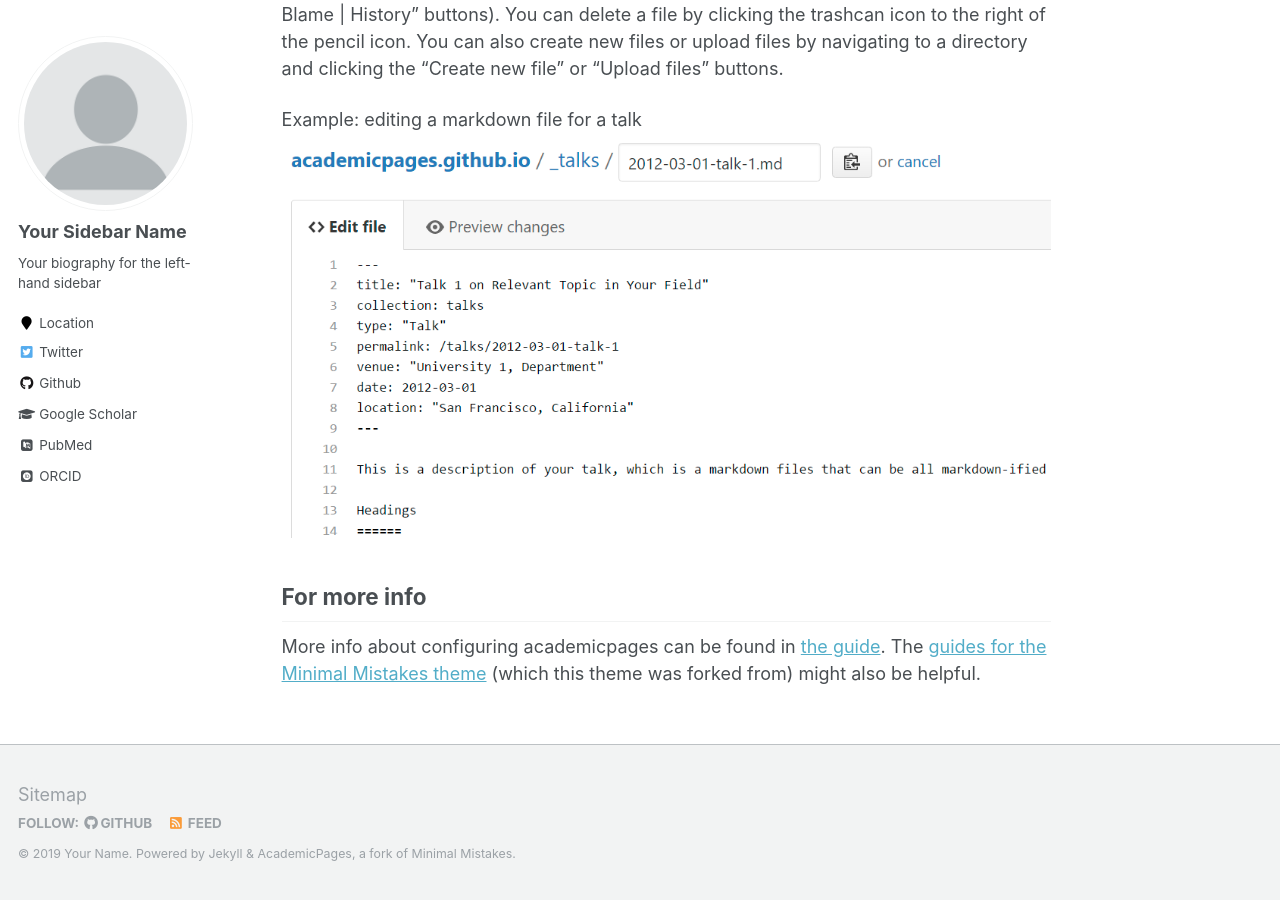
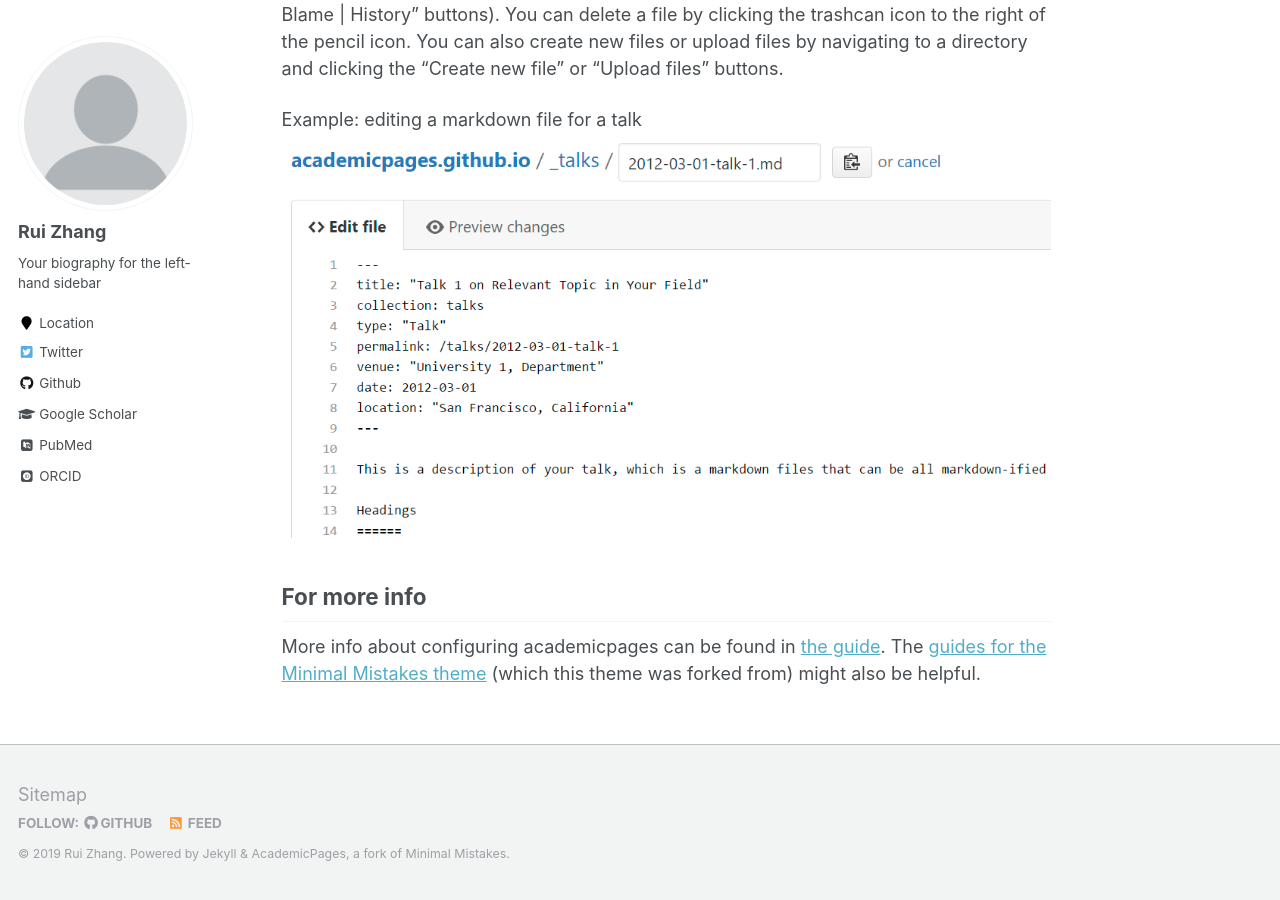
Before and after one commit to explorerr/explorerr.github.io, a Jekyll site: the page built from _pages/about.md, in a window 1280 px wide and 900 px high, scrolled down 2463 px. Built offline with Jekyll 4.4.1, drawn with Linux system fonts in a browser that asks for light colours; some web fonts are replaced; some of the changed text lies outside the part shown.

Commit message:
Update _config.yml

```diff
--- a/_config.yml
+++ b/_config.yml
@@ -7,13 +7,13 @@
 
 # Site Settings
 locale                   : "en-US"
-title                    : "Your Name / Site Title"
+title                    : "Happy Exploring"
 title_separator          : "-"
-name                     : &name "Your Name"
+name                     : &name "Rui Zhang"
 description              : &description "personal description"
-url                      : https://academicpages.github.io # the base hostname & protocol for your site e.g. "https://mmistakes.github.io"
+url                      : https://explorerr.github.io/ # the base hostname & protocol for your site e.g. "https://mmistakes.github.io"
 baseurl                  : "" # the subpath of your site, e.g. "/blog"
-repository               : "academicpages/academicpages.github.io"
+repository               : "academicpages/explorerr.github.io"
 teaser                   :  # filename of teaser fallback teaser image placed in /images/, .e.g. "500x300.png"
 breadcrumbs              : false # true, false (default)
 words_per_minute         : 160
@@ -80,7 +80,7 @@
 
 # Site Author
 author:
-  name             : "Your Sidebar Name"
+  name             : "Rui Zhang"
   avatar           : "profile.png"
   bio              : "Your biography for the left-hand sidebar"
   location         : "Location"
```
